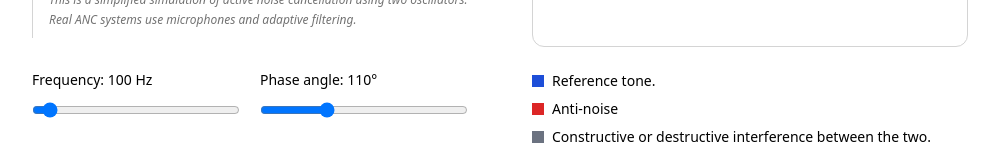
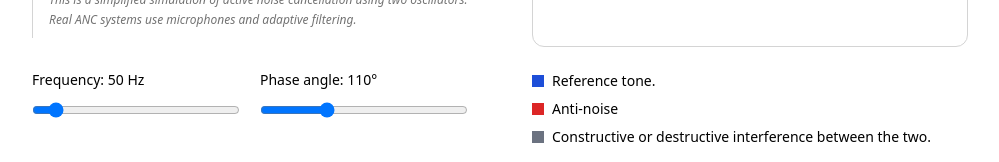
Before and after one commit to priyangsubanerjee/anc-simulator, a Next.js app: page / in a window 1280 px wide. Shown: the part 268-430 px from the top of the page, without its empty margins (140-1139 px from the left). Built offline with nearby package versions, Linux system fonts and the light colour scheme.

Commit message:
Adjust frequency range and default value for improved user control

```diff
--- a/app/page.js
+++ b/app/page.js
@@ -16,7 +16,7 @@ export default function Home() {
   const canvasRef = useRef(null);
 
   const [running, setRunning] = useState(false);
-  const [freq, setFreq] = useState(100);
+  const [freq, setFreq] = useState(50);
   const [phase, setPhase] = useState(110); // degrees
   const [invert, setInvert] = useState(false);
 
@@ -194,8 +194,8 @@ export default function Home() {
                 <p className="font-medium text-sm">Frequency: {freq} Hz</p>
                 <input
                   type="range"
-                  min="50"
-                  max="1000"
+                  min="10"
+                  max="500"
                   value={freq}
                   className="w-full mt-3"
                   onChange={(e) => setFreq(Number(e.target.value))}
```
